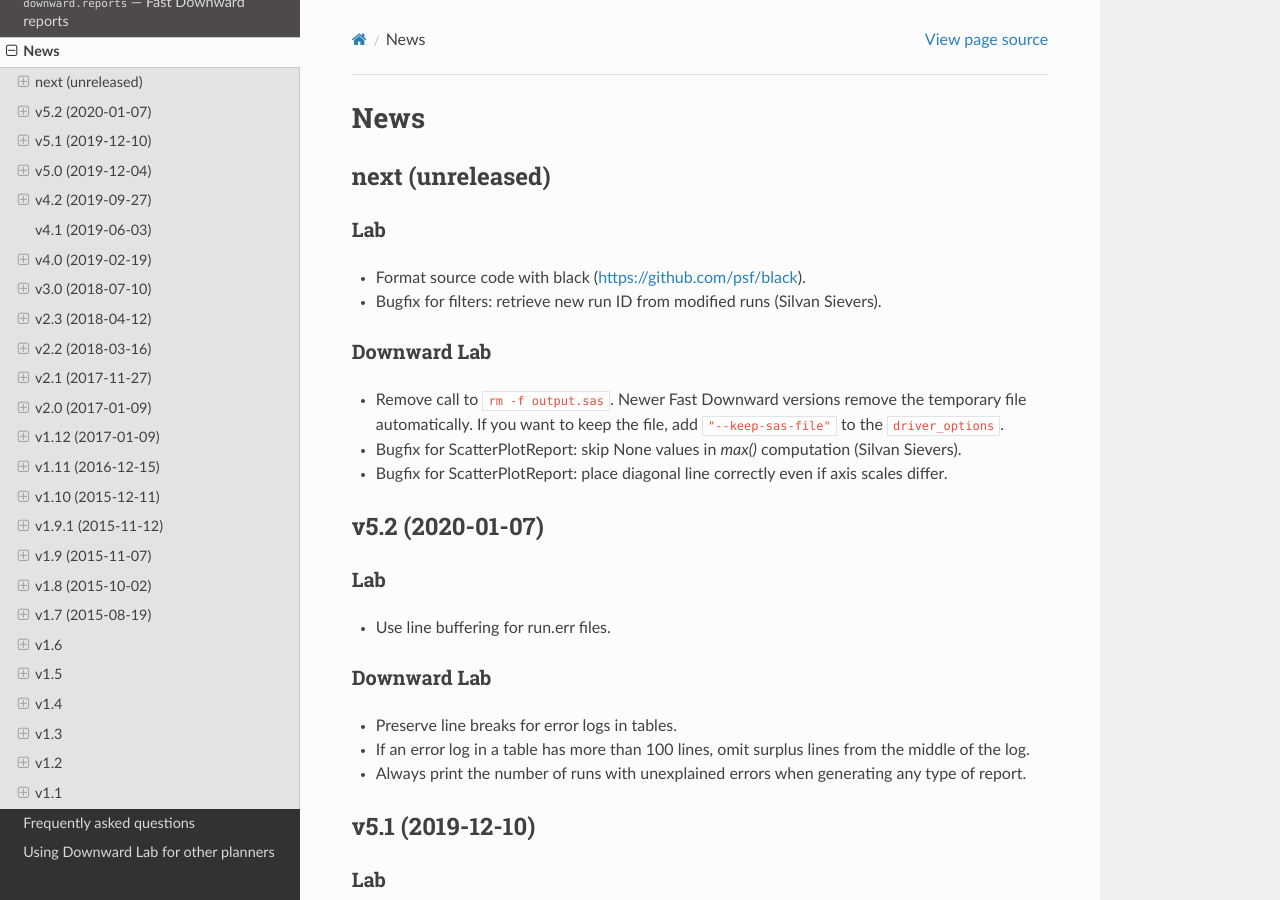
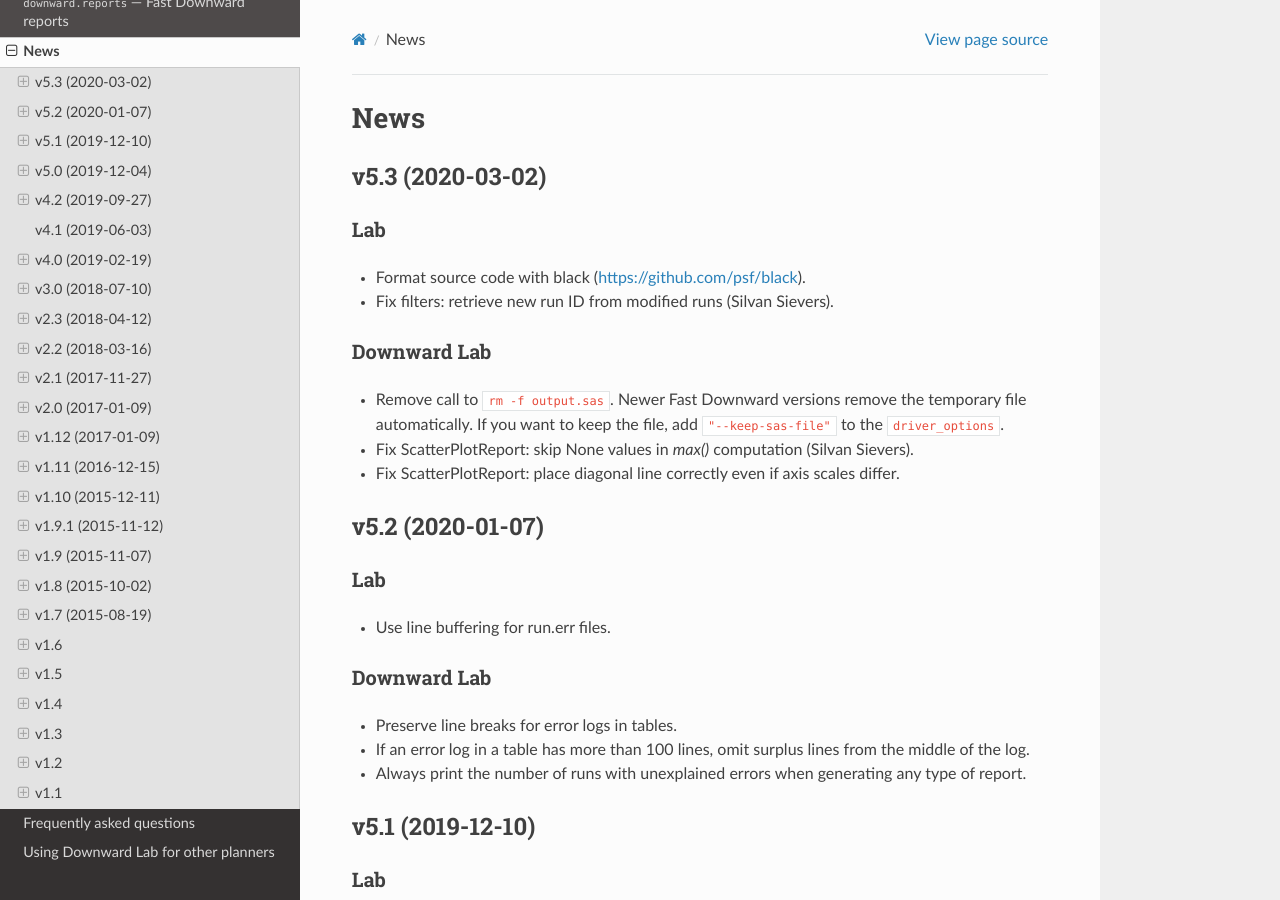
Before and after one commit to aibasel/lab, a Sphinx documentation site: the page built from docs/news.rst, in a window 1280 px wide and 900 px high. Built offline with Sphinx 7.4.7 and the Read the Docs theme 2.0.0, drawn with Linux system fonts in a browser that asks for light colours; pages that are not in the unit, such as notebooks, are missing from menus.

Commit message:
Add release date.

```diff
--- a/docs/news.rst
+++ b/docs/news.rst
@@ -1,20 +1,20 @@
 News
 ====
 
-next (unreleased)
+v5.3 (2020-03-02)
 -----------------
 
 Lab
 ^^^
 * Format source code with black (https://github.com/psf/black).
-* Bugfix for filters: retrieve new run ID from modified runs (Silvan Sievers).
+* Fix filters: retrieve new run ID from modified runs (Silvan Sievers).
 
 Downward Lab
 ^^^^^^^^^^^^
 * Remove call to ``rm -f output.sas``. Newer Fast Downward versions remove the temporary file
   automatically. If you want to keep the file, add ``"--keep-sas-file"`` to the ``driver_options``.
-* Bugfix for ScatterPlotReport: skip None values in `max()` computation (Silvan Sievers).
-* Bugfix for ScatterPlotReport: place diagonal line correctly even if axis scales differ.
+* Fix ScatterPlotReport: skip None values in `max()` computation (Silvan Sievers).
+* Fix ScatterPlotReport: place diagonal line correctly even if axis scales differ.
 
 
 v5.2 (2020-01-07)
```
